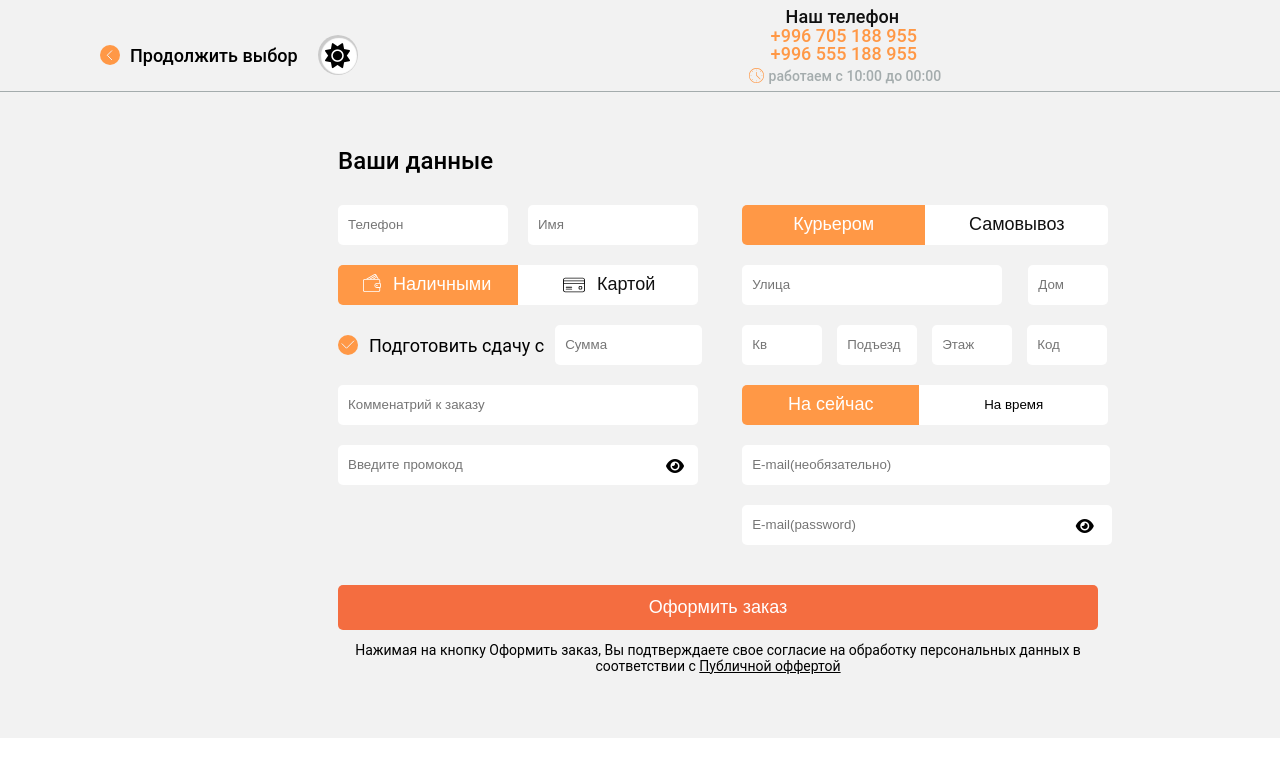
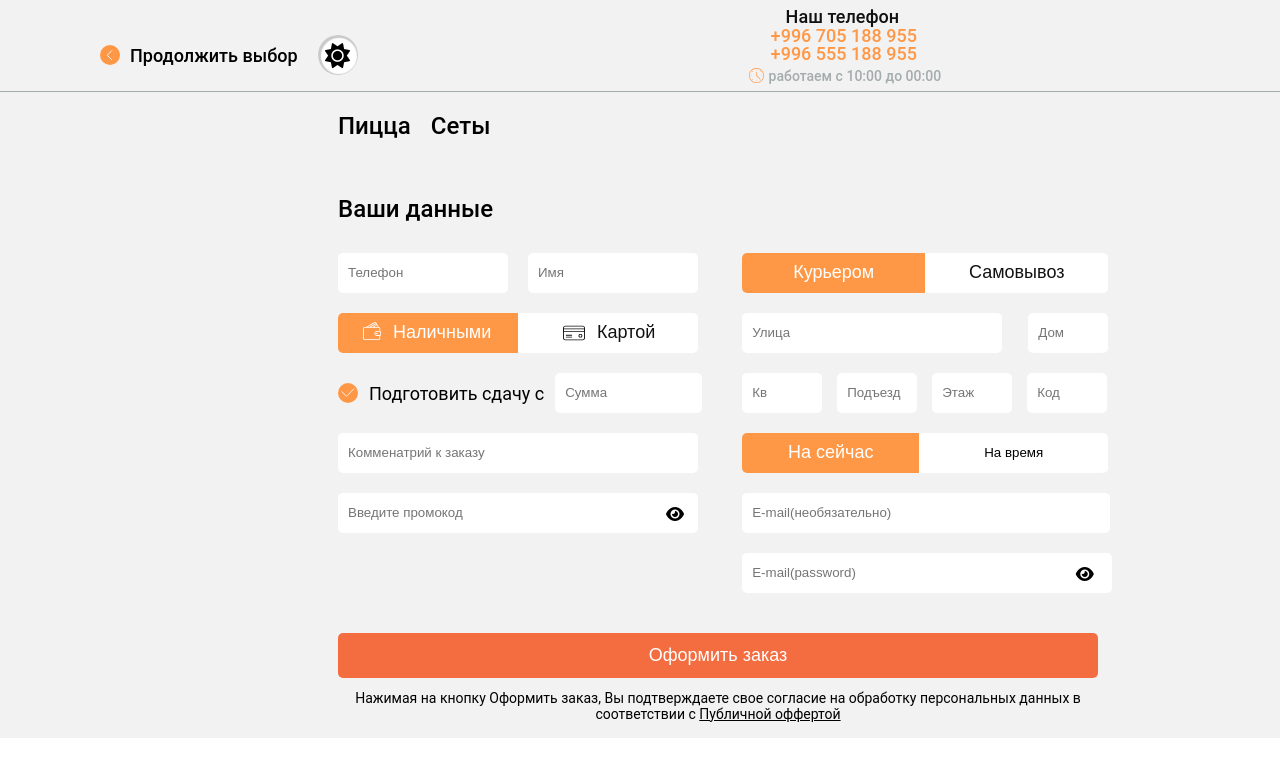
Before and after one commit to saidbek0107/Remsom1, a plain HTML site: page form/form.html in a window 1280 px wide. Shown: the top 776 px of the page. Drawn offline with Linux system fonts and the light colour scheme.

Commit message:
first commit

```diff
--- a/form/form.html
+++ b/form/form.html
@@ -165,6 +165,10 @@
 
                 <div class="line"></div>
 
+                <div class="linkks">
+                    <a class="link3" href="../index.html">Пицца</a>
+                    <a class="link3" href="../site/site.html">Сеты</a>
+                </div>
 
                 <h3 class="other_title">Ваши данные</h3>
 
--- a/form/style.css
+++ b/form/style.css
@@ -595,10 +595,22 @@ span {
     border: 0.1px solid #F2F2F2;
 }
 
+.linkks{
+    display: flex;
+    gap: 20px;
+    margin-left: 338px;
+    margin-top: 20px;
+}
 
 
-
-
+.link3 {
+    font-size: 24px;
+    font-style: normal;
+    font-weight: 500;
+    line-height: normal;
+    color: #000;
+    text-decoration: none;
+}
 
 
 
--- a/site/style.css
+++ b/site/style.css
@@ -808,36 +808,49 @@ body {
     line-height: normal;
 }
 
-.menu_kor_fikr{
+.menu_kor_fikr {
     display: flex;
     justify-content: center;
     padding-top: 11px;
 }
 
-.aa{
+.aa {
     margin-left: 10px;
 }
 
-.b{
+.b {
     margin-left: 10px;
 }
 
-.menuu{
+.menuu {
     margin-top: 2px;
 }
 
-.korzinaa{
+.korzinaa {
     margin-left: 45.3px;
 }
 
-.fikrr{
+.fikrr {
     margin-left: 55px;
 }
 
 
+.link2 {
+    font-size: 20px;
+    font-style: normal;
+    font-weight: 500;
+    line-height: normal;
+    color: #000;
+    text-decoration: none;
+}
 
-
-
+.linkks{
+    margin-left: 25px;
+    margin-top: 5px;
+    display: flex;
+    gap: 30px;
+    display: none;
+}
 
 
 
@@ -848,7 +861,7 @@ body {
 
     .big_bg {
         width: 382px;
-        height: 2330px;
+        height: 2390px;
         background: #F2F2F2;
         margin-left: 50px;
     }
@@ -1149,11 +1162,15 @@ body {
         margin-bottom: 31px;
     }
 
-    .res_line{
+    .res_line {
         display: block;
     }
 
-    .white_bg{
+    .white_bg {
+        display: block;
+    }
+
+    .linkks{
         display: block;
     }
 
```
Also changed, not shown: index.html (+1 -1 lines), site/site.html (+46 -23 lines), style.css (+27 -8 lines).
